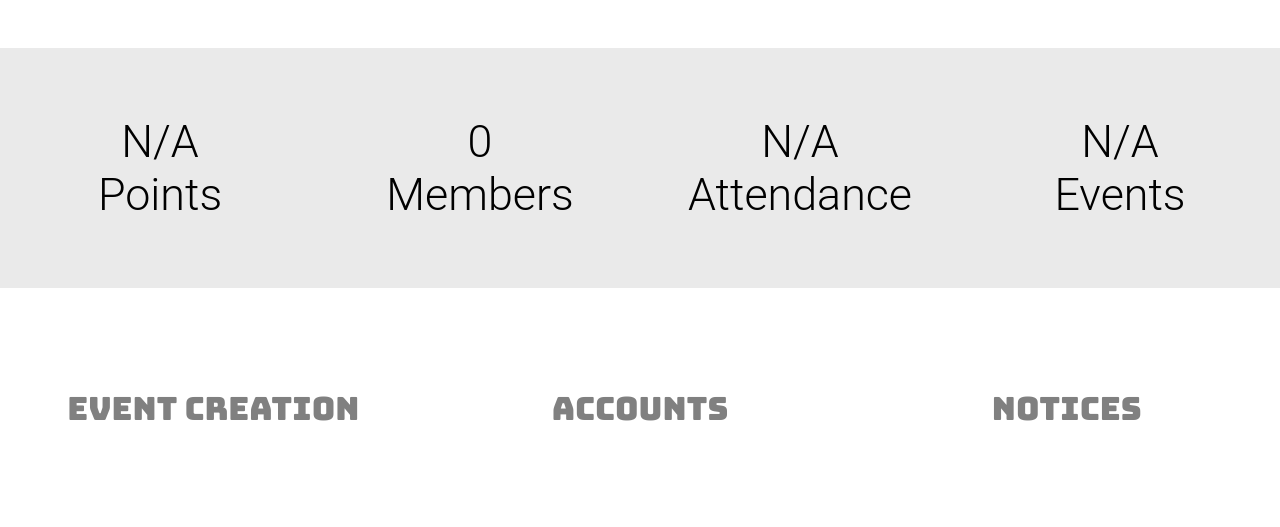
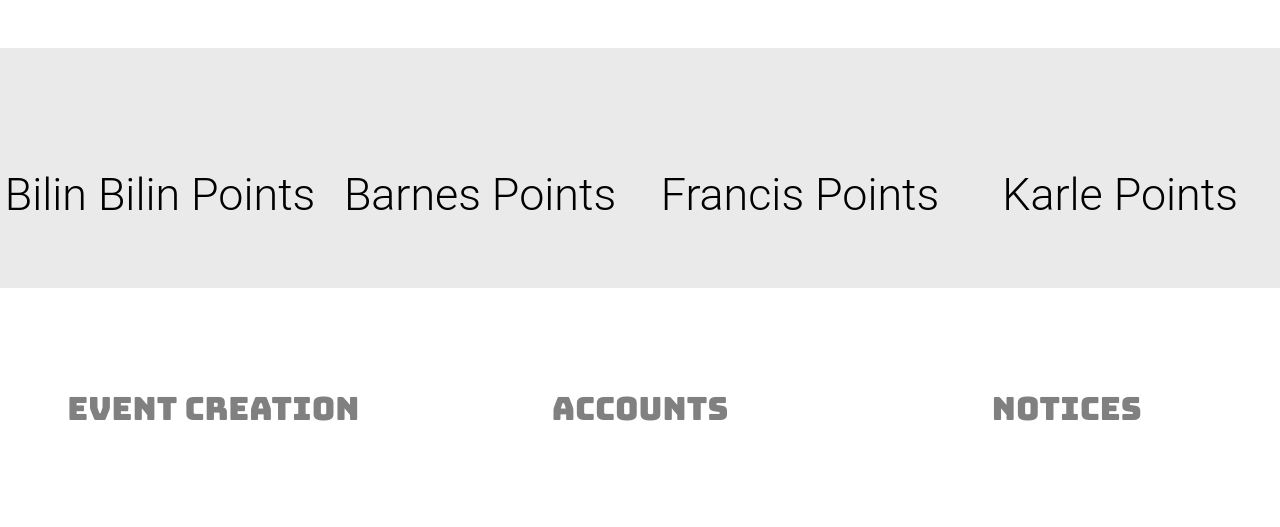
Before and after one commit to Samdvich/CompUI, a PHP site: page /summary.php in a window 1280 px wide. Shown: the part 144-671 px from the top of the page. Run offline with PHP 8.4, Linux system fonts and the light colour scheme; the visitor is signed in with stand-in values (Sample User, id 1); data that the repository does not hold is empty.

Commit message:
Relevant summary panel (admin)
Previously the admin panel had frequent N/A fields when that account type was using the house relevant info. Now the admin can see all house points.

```diff
--- a/summary.php
+++ b/summary.php
@@ -34,7 +34,7 @@
         {echo "</form> <form class='navmenu' method='POST'>
         <input type='submit' formaction='admin/competitions.php' value='Event Results'>
         <input type='submit' formaction='accounts.php' value='Students'>
-        <input type='submit' formaction='teacher/test-csv.php' value='Test CSV'> </form>";
+        <input type='submit' formaction='teacher/csv-upload.php' value='Students CSV'> </form>";
         }
       elseif ($_SESSION['type'] == "hoh")
         {echo "</form> <form class='navmenu' method='POST'>
@@ -69,6 +69,12 @@
     else
       {$points = 0;}
 
+  if ($_SESSION['type'] == "admin") {
+    $result = $conn->query("SELECT SUM(`bilin Bilin`) AS bbpoints, SUM(`Barnes`) AS bpoints, SUM(`Francis`) AS fpoints, SUM(`Karle`) AS kpoints
+FROM `competitions`;");
+    $housepoints = $result->fetch_assoc();
+  }
+
   if ($result = $conn->query("SELECT COUNT(`". $_SESSION['house'] ."`) AS count FROM competitions WHERE (`". $_SESSION['house'] ."`) >0"))
     {while ($row = $result->fetch_assoc())
       {$events = $row['count'];}}
@@ -97,10 +103,19 @@
     </div>
 
     <div class='info'>
-      <span id='points'><?php if (!empty($points)) { echo $points; } else { echo "N/A"; } ?><br>Points</span>
-      <span id='members'><?php echo $members ?><br>Members</span>
-      <span id='attendance'>N/A<br>Attendance</span>
-      <span id='events'><?php echo $events ?><br>Events</span>
+    <?php
+    if ($_SESSION['type'] !== "admin") {
+      echo "<span id='infoone'>"; if (!empty($points)) { echo $points; } else { echo "N/A"; } echo "<br>Points</span>";
+      echo "<span id='infotwo'>"; echo $members; echo "<br>Members</span>";
+      echo "<span id='infothree'>N/A<br>Attendance</span>";
+      echo "<span id='infofour'>"; echo $events; echo "<br>Events</span>";
+    } else {
+      echo "<span id='infoone'>"; echo $housepoints['bbpoints']; echo "<br>Bilin Bilin Points</span>";
+      echo "<span id='infotwo'>"; echo $housepoints['bpoints']; echo "<br>Barnes Points</span>";
+      echo "<span id='infothree'>"; echo $housepoints['fpoints']; echo "<br>Francis Points</span>";
+      echo "<span id='infofour'>"; echo $housepoints['kpoints']; echo "<br>Karle Points</span>";
+    }
+    ?>
     </div>
 
     <style>
```
